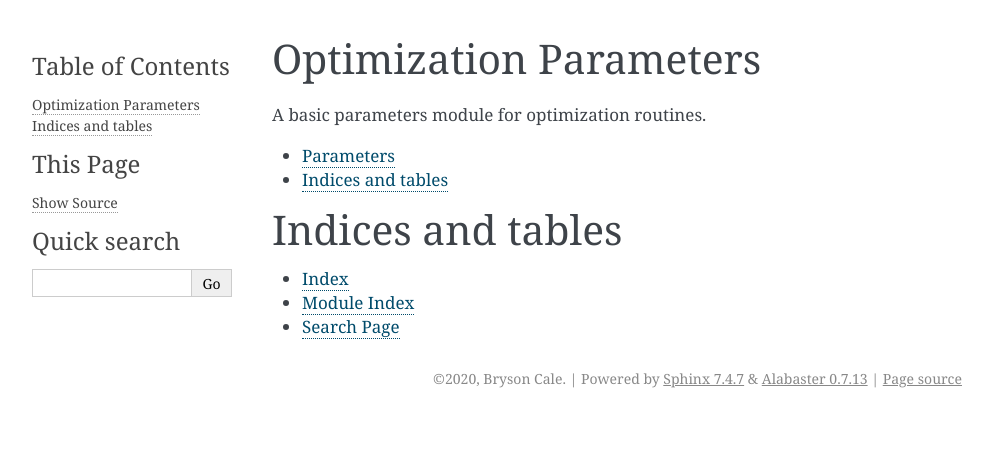
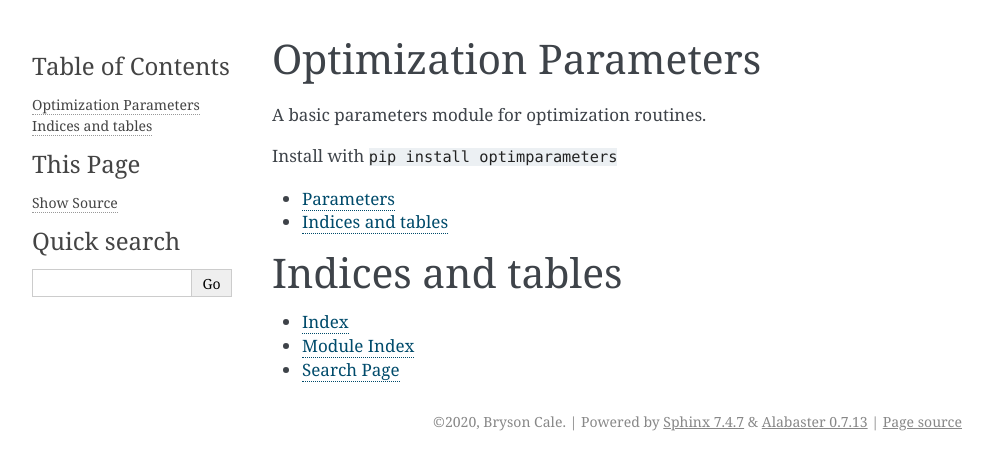
Before and after one commit to astrobc1/OptimParameters, a Sphinx documentation site: the page built from docs/index.rst, in a window 1280 px wide. Shown: the top 470 px of the page, without its empty margins (148-1141 px from the left). Built offline with Sphinx 7.4.7, drawn with Linux system fonts in a browser that asks for light colours; pages that are not in the unit, such as notebooks, are missing from menus.

Commit message:
Fixing Docs

```diff
--- a/docs/index.rst
+++ b/docs/index.rst
@@ -7,6 +7,8 @@ Optimization Parameters
 =======================
 
 A basic parameters module for optimization routines.
+
+Install with ``pip install optimparameters``
 
 .. toctree::
    :maxdepth: 2
```
